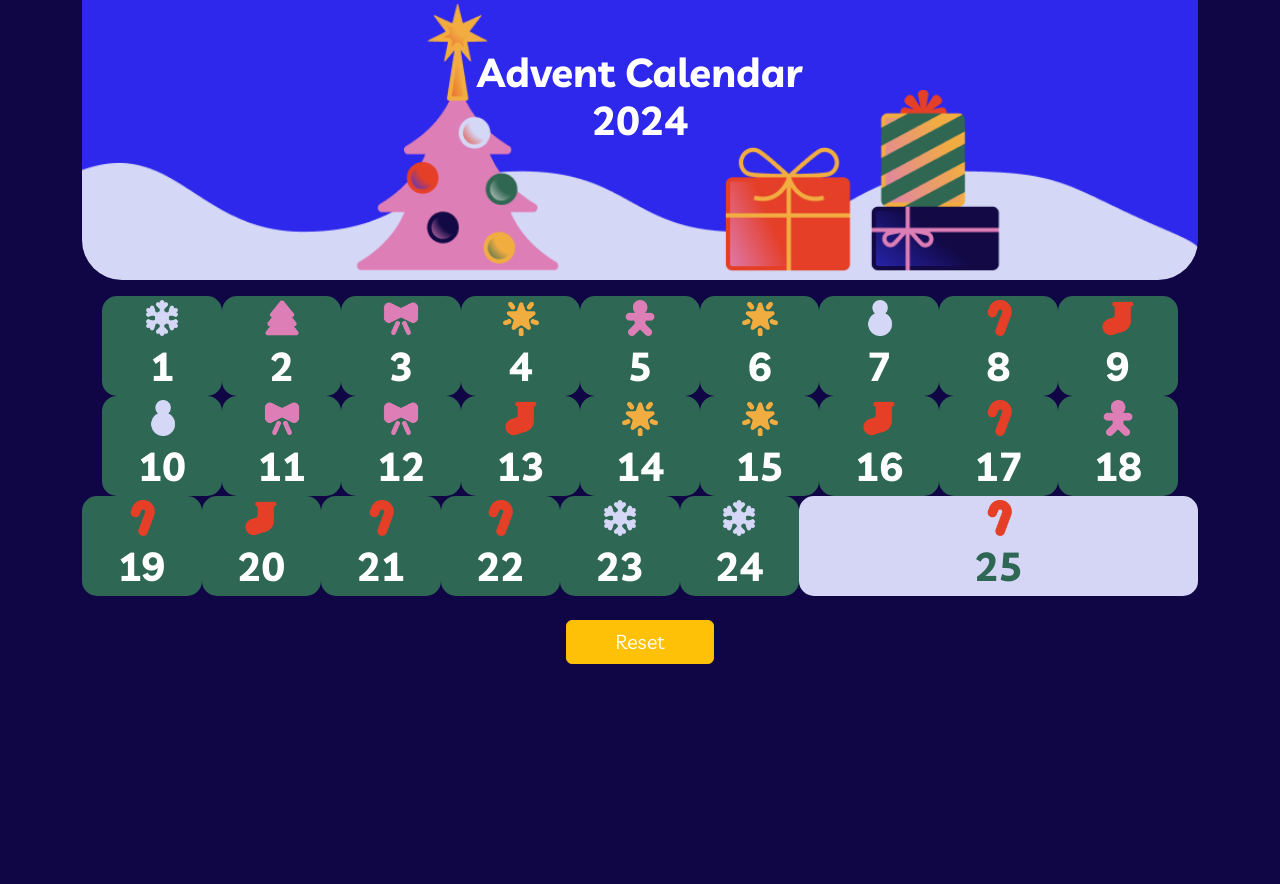
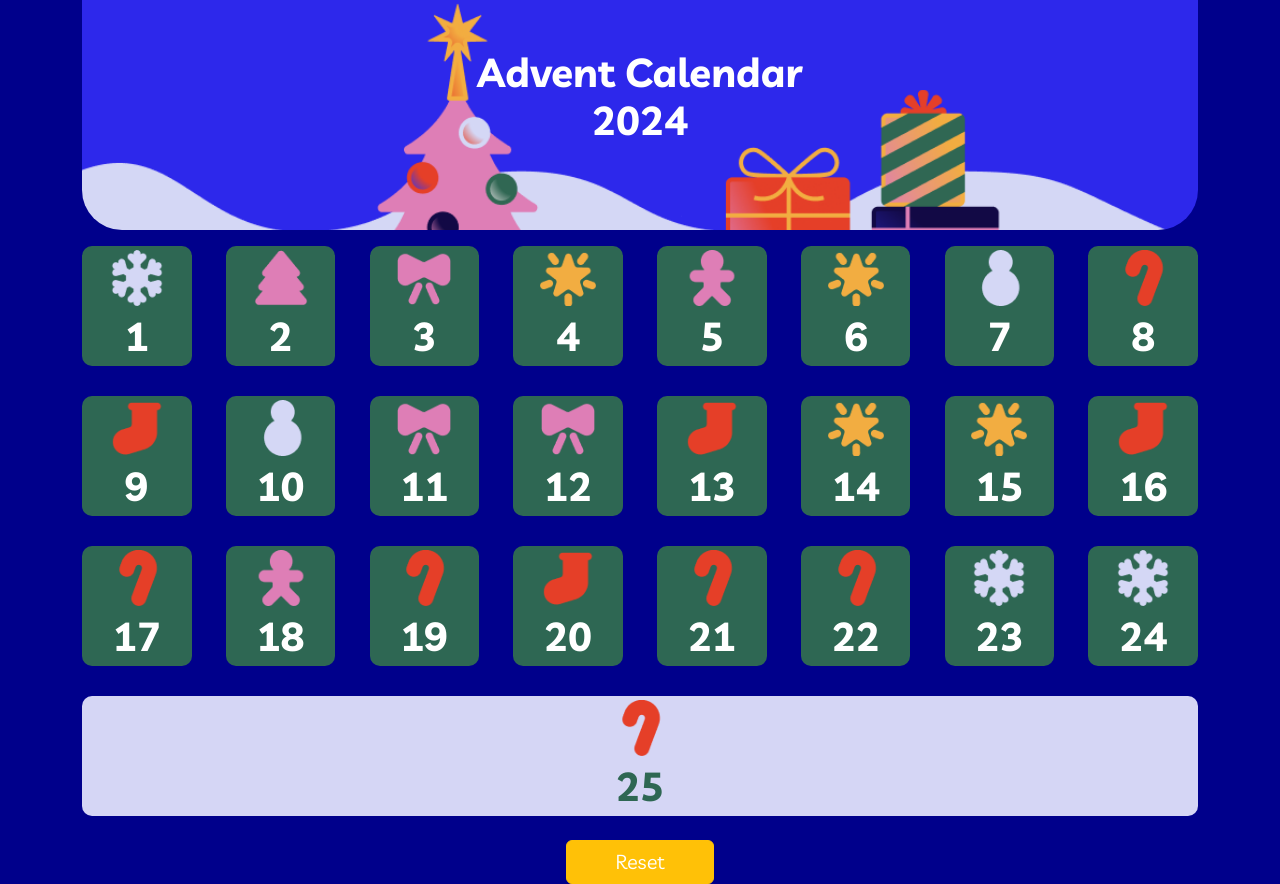
Before and after one commit to Beniamino-Soccio/calendario-avvento, a plain HTML site: page index.html in a window 1280 px wide. Before the commit the page ends 800 px from the top, so only its background shows below. Drawn offline with nearby package versions, Linux system fonts and the light colour scheme.

Commit message:
hotfix space boxes

```diff
--- a/style/style.css
+++ b/style/style.css
@@ -1,21 +1,22 @@
 body {
-    background-color: #100645;
+    background-color: darkblue;
     color: white;
     font-family: 'Livvic', sans-serif;
 }
 
 header {
-    height: 280px;
+    height: 230px;
     background:
         url(../images/header-bg.png) center 2px / cover no-repeat,
-        #2e28ec;
+        #2D28EB;
     border-radius: 0px 0px 40px 40px;
 }
 
 #calendar {
-    justify-content: center;
+    justify-content: space-between;
     display: flex;
     flex-wrap: wrap;
+    gap: 30px;
 }
 
 .box {
@@ -25,9 +26,9 @@ header {
     display: flex;
     align-items: center;
     flex-direction: column;
-    width: calc((100% / 8) - 20px);
+    width: calc((100% / 8) - 30px);
     background-color: #2E6753;
-    border-radius: 15px;
+    border-radius: 10px;
 }
 
 .box.opened {
@@ -57,7 +58,7 @@ header {
 }
 
 .box img {
-    height: 40px;
+    height: 60px;
 }
 
 .overlay {
```
